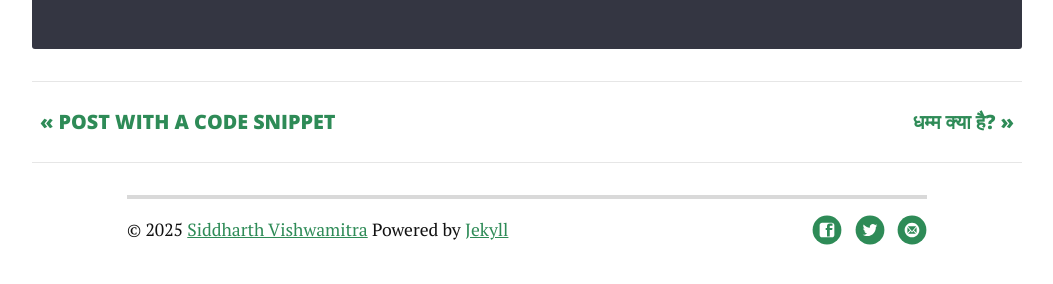
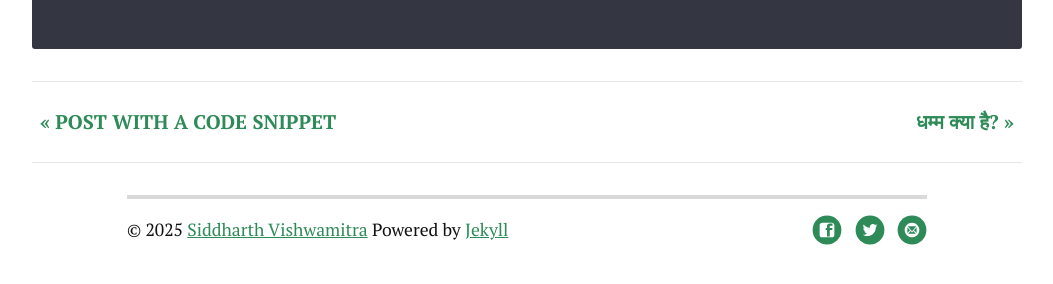
Before and after one commit to siddharthvishwamitra/dhammablog, a Jekyll site: the page built from _posts/2014-12-15-example-post-formatting.markdown, in a window 1280 px wide. Shown: the part 5340-5624 px from the top of the page, without its empty margins (113-1166 px from the left). Built offline with Jekyll 4.4.1, drawn with Linux system fonts in a browser that asks for light colours; nearby versions of some CDN libraries.

Commit message:
update _mobileup.scss

```diff
--- a/_sass/breakpoints/_mobileup.scss
+++ b/_sass/breakpoints/_mobileup.scss
@@ -197,7 +197,7 @@
 		margin: 0;
 		float: left;
 		padding-left: 2rem;
-		font-size: 1em;
+		font-size: 1.2em;
 		line-height: 3em;
 		font-family: $serif;
 		font-weight: 800;
@@ -321,7 +321,7 @@
 		height: 5rem;
 		overflow: hidden;
 		position: relative;
-		font-family: $sans-serif;
+		font-family: $serif;
 		font-weight: 800;
 		font-size: 0.9em;
 		text-transform: uppercase;
```
